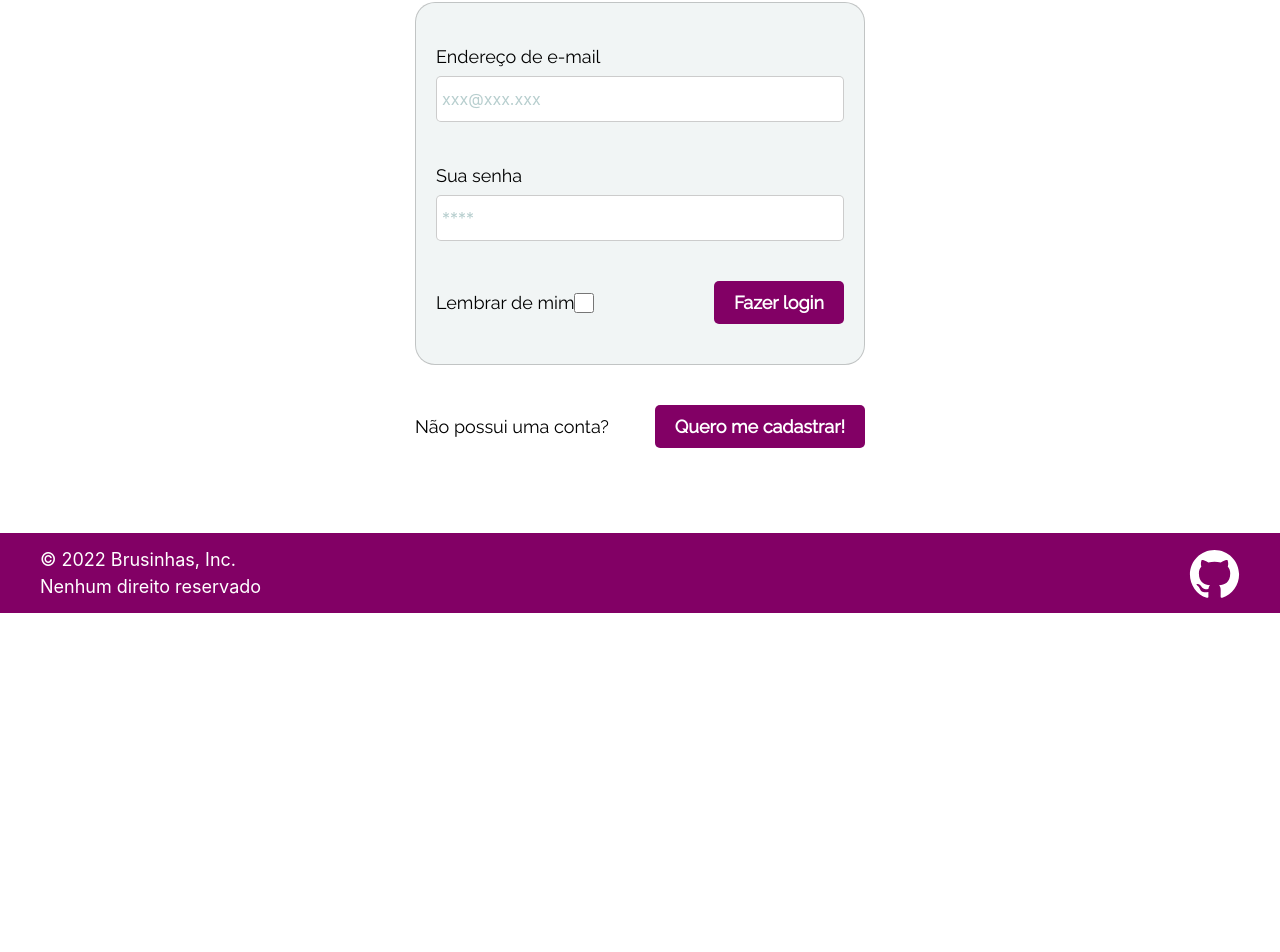
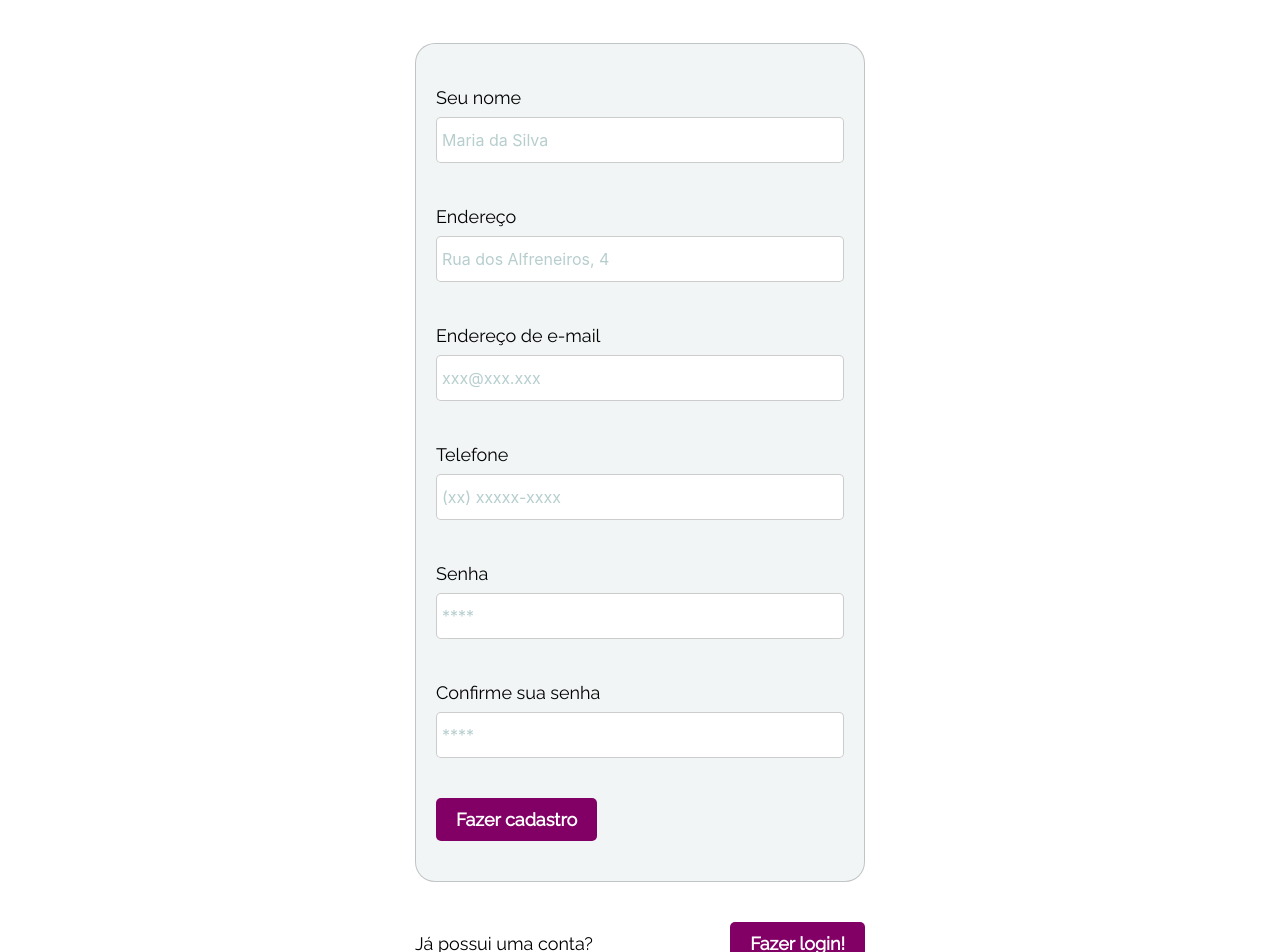
Before and after one commit to lusmoura/An-online-store---Trabalho-Web, a React (Create React App) app in the folder brusinhas/: page / in a window 1280 px wide. Shown: the part 187-1139 px from the top of the page. Before the commit the page ends 800 px from the top, so only its background shows below. Built offline with nearby package versions, Linux system fonts and the light colour scheme.

Commit message:
add signup

```diff
--- a/brusinhas/src/App.js
+++ b/brusinhas/src/App.js
@@ -1,13 +1,16 @@
 import Footer from "./components/Footer";
 import Header from "./components/Header";
-import Login from "./screens/Login";
+import Signup from "./screens/Signup";
+// import Login from "./screens/Login";
 
 function App() {
   return (
     <div className="app">
       <Header />
-      <Login />
-      <Footer />
+      <div className="app-content">
+        <Signup />
+        <Footer />
+      </div>
     </div>
   );
 }
--- a/brusinhas/src/components/Checkbox.jsx
+++ b/brusinhas/src/components/Checkbox.jsx
@@ -1,8 +1,8 @@
 export default function Checkbox() {
   return (
     <div className="checkbox-container">
+      <input type="checkbox" className="checkbox" />
       <label htmlFor="checkbox">Lembrar de mim</label>
-      <input type="checkbox" className="checkbox" />
     </div>
   );
 }
--- a/brusinhas/src/index.css
+++ b/brusinhas/src/index.css
@@ -23,13 +23,16 @@ code {
 
 .app {
   width: 100vw;
+  overflow: hidden;
+}
+
+.app-content {
+  height: 100%;
+  overflow: auto;
 }
 
 /* footer */
 .footer {
-  position: fixed;
-  left: 0;
-  bottom: 0;
   width: 100%;
   background-color: #820065;
   color: white;
@@ -56,6 +59,8 @@ code {
 
 /* header */
 .header {
+  width: 100%;
+  height: 78px;
   display: flex;
   justify-content: space-between;
   align-items: center;
@@ -186,6 +191,7 @@ code {
 }
 
 .login-outer {
+  margin-top: 50px;
   display: flex;
   justify-content: center;
   align-items: center;
@@ -236,3 +242,65 @@ code {
   align-items: center;
   text-align: center;
 }
+
+/* signup page */
+.signup-page-title {
+  font-family: Raleway;
+  font-size: 36px;
+  font-weight: 700;
+  line-height: 42px;
+  letter-spacing: 0em;
+  text-align: center;
+  margin-bottom: 40px;
+}
+
+.signup-outer {
+  display: flex;
+  align-items: center;
+  flex-direction: column;
+  width: 100%;
+  height: 100%;
+}
+
+.signup-inner {
+  max-width: 450px;
+  padding-top: 28px;
+}
+
+.signup-fields-container {
+  display: flex;
+  justify-content: center;
+  align-items: stretch;
+  flex-direction: column;
+  padding: 20px 20px;
+  background: rgba(183, 206, 206, 0.2);
+  border: 1px solid rgba(0, 0, 0, 0.2);
+  border-radius: 20px;
+}
+
+.signup-fields-container-footer {
+  display: flex;
+  justify-content: space-between;
+  align-items: center;
+  flex-direction: row;
+  padding: 20px 0px;
+}
+
+.signup-footer {
+  display: flex;
+  justify-content: space-between;
+  align-items: center;
+  flex-direction: row;
+  padding: 40px 0px;
+}
+
+.signup-footer p {
+  font-family: 'Raleway';
+  font-style: normal;
+  font-weight: 300;
+  font-size: 18px;
+  line-height: 23px;
+  display: flex;
+  align-items: center;
+  text-align: center;
+}
--- /dev/null
+++ b/brusinhas/src/screens/Signup.jsx
@@ -0,0 +1,64 @@
+import FilledButton from "../components/FilledButton";
+import TextField from "../components/TextField";
+
+export default function Signup() {
+  return (
+    <div className="signup-outer">
+      <div className="signup-inner">
+        <h1 className="signup-page-title">Se cadastre para comprar brusinhas!</h1>
+        <div className="signup-fields-container">
+          <TextField
+            label="Seu nome"
+            type="name"
+            placeholder="Maria da Silva"
+            value=""
+            onChange={() => {}}
+          />
+          <TextField
+            label="Endereço"
+            type="address"
+            placeholder="Rua dos Alfreneiros, 4"
+            value=""
+            onChange={() => {}}
+          />
+            <TextField
+                label="Endereço de e-mail"
+                type="email"
+                placeholder="xxx@xxx.xxx"
+                value=""
+                onChange={() => {}}
+            />
+            <TextField
+                label="Telefone"
+                type="phone"
+                placeholder="(xx) xxxxx-xxxx"
+                value=""
+                onChange={() => {}}
+            />
+            <TextField
+                label="Senha"
+                type="password"
+                placeholder="****"
+                value=""
+                onChange={() => {}}
+            />
+            <TextField
+                label="Confirme sua senha"
+                type="password"
+                placeholder="****"
+                value=""
+                onChange={() => {}}
+            />
+
+          <div className="signup-fields-container-footer">
+            <FilledButton label="Fazer cadastro" />
+          </div>
+        </div>
+        <div className="signup-footer">
+          <p>Já possui uma conta?</p>
+          <FilledButton label="Fazer login!" />
+        </div>
+      </div>
+    </div>
+  )
+}
```
